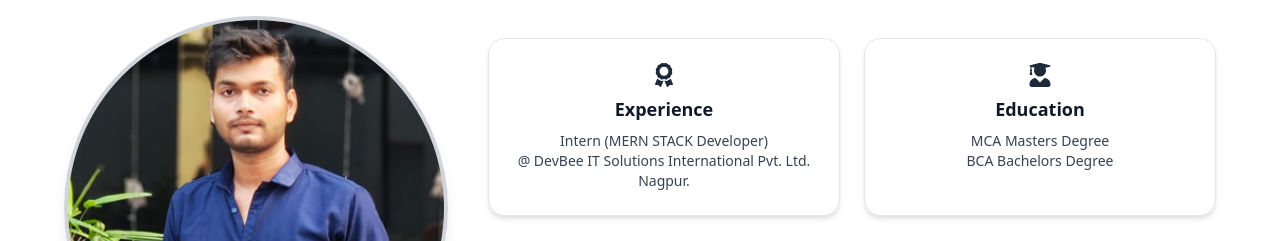
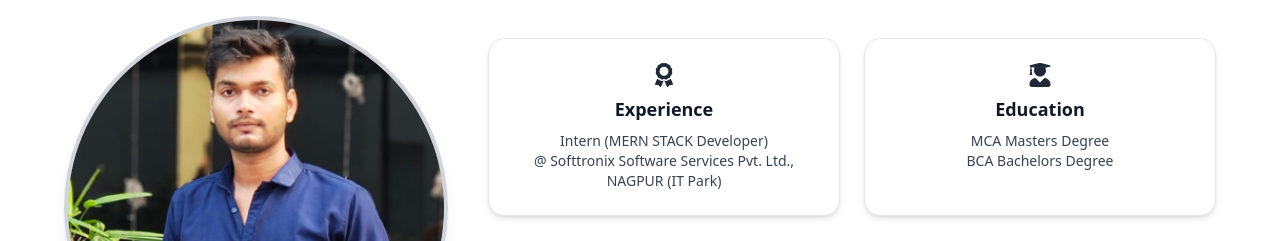
Before and after one commit to HARSHAL360138/portfolio, a React (Vite) app: page / in a window 1280 px wide. Shown: the part 940-1181 px from the top of the page. Built offline with nearby package versions, Linux system fonts and the light colour scheme.

Commit message:
update code

```diff
--- a/src/pages/About.jsx
+++ b/src/pages/About.jsx
@@ -117,7 +117,7 @@ function About() {
               text={
                 <>
                   Intern (MERN STACK Developer)<br />
-                  @ DevBee IT Solutions International Pvt. Ltd. Nagpur.
+                  @ Softtronix Software Services Pvt. Ltd., NAGPUR (IT Park)
                 </>
               }
             />
--- a/src/pages/Contact.jsx
+++ b/src/pages/Contact.jsx
@@ -74,7 +74,7 @@ function Contact() {
           <span className="text-base md:text-lg">+91 8669027241</span>
         </div>
         <a
-          href="linkedin.com/in/harshal-khapekar-99418225b" // <-- Replace with your actual LinkedIn
+          href="https://www.linkedin.com/in/harshal-khapekar-99418225b/" // <-- Replace with your actual LinkedIn
           target="_blank"
           rel="noopener noreferrer"
           className="flex items-center gap-3 text-gray-800 dark:text-gray-100 hover:text-blue-600 transition"
--- a/src/pages/Home.jsx
+++ b/src/pages/Home.jsx
@@ -45,7 +45,7 @@ function Home() {
 
         {/* Social Icons */}
         <div className="flex justify-center md:justify-start gap-6 mt-6 text-xl sm:text-2xl animate__animated animate__fadeInUp animate__delay-1s">
-          <a href="linkedin.com/in/harshal-khapekar-99418225b" target="_blank" rel="noopener noreferrer">
+          <a href="https://www.linkedin.com/in/harshal-khapekar-99418225b/" target="_blank" rel="noopener noreferrer">
             <FaLinkedin className="text-black dark:text-white hover:text-blue-600 transition" />
           </a>
           <a href="https://github.com/HARSHAL360138" target="_blank" rel="noopener noreferrer">
```
